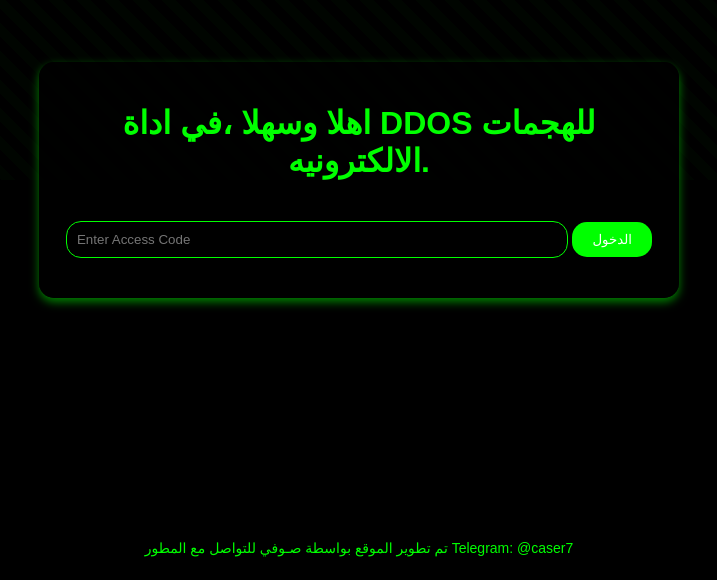
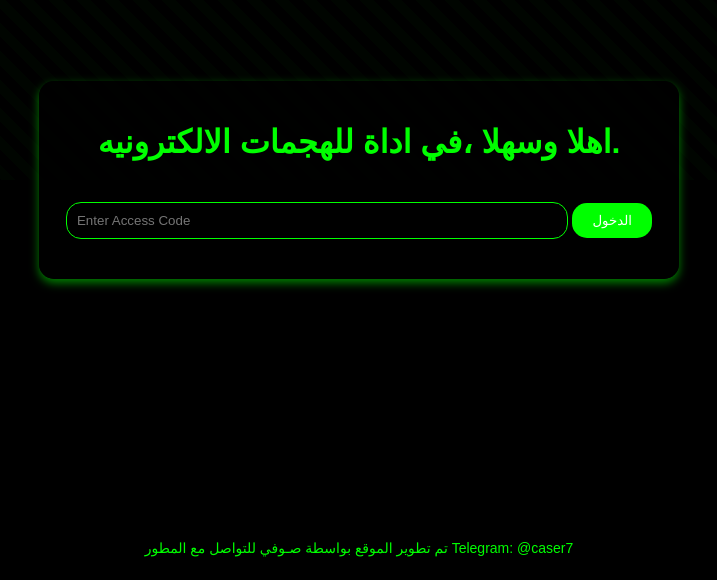
Before and after one commit to SpamNotifk/DDOS, a plain HTML site: page index.html in a window 1280 px wide. Shown: the part 220-800 px from the top of the page, without its empty margins (281-998 px from the left). Drawn offline with Linux system fonts and the light colour scheme.

Commit message:
Update index.html

```diff
--- a/index.html
+++ b/index.html
@@ -9,7 +9,7 @@
 <body>
     <!-- Login Page -->
     <div class="login-container" id="login-page">
-        <h1>اهلا وسهلا ،في اداة DDOS للهجمات الالكترونيه.</h1>
+        <h1>اهلا وسهلا ،في اداة للهجمات الالكترونيه.</h1>
         <input type="text" id="login-code" placeholder="Enter Access Code">
         <button id="login-button">الدخول</button>
     </div>
```
